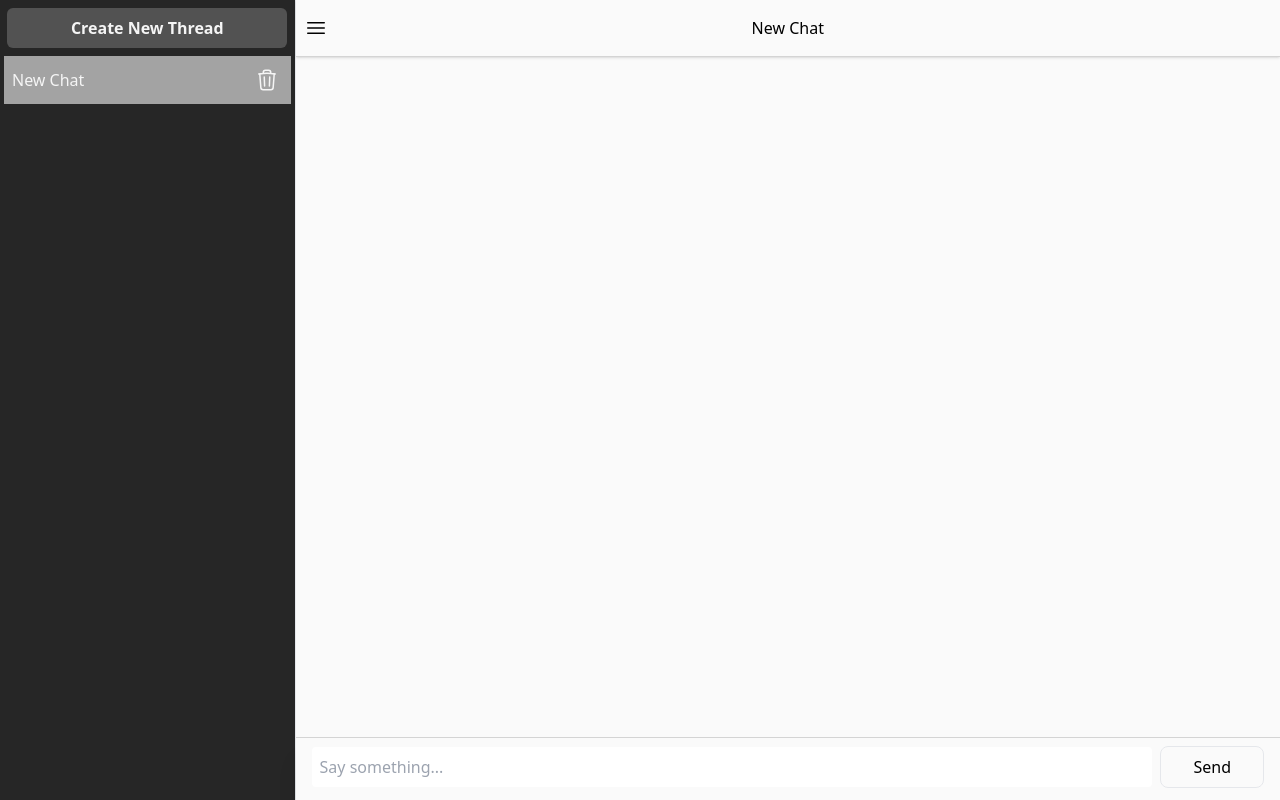
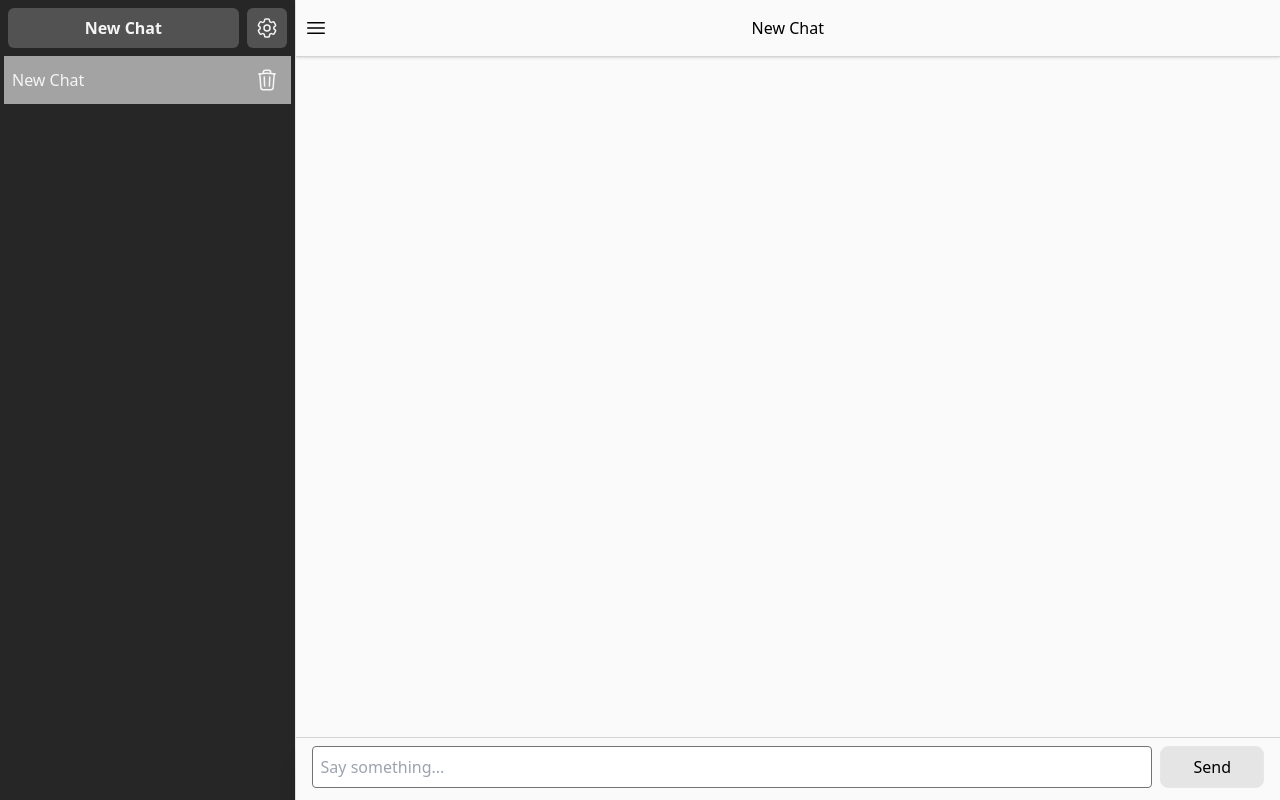
Before and after one commit to jedwards1230/chat, a Next.js app: page / in a window 1280 px wide. Built offline with nearby package versions, Linux system fonts and the light colour scheme.

Commit message:
refactor: chat

```diff
--- a/src/components/Chat.tsx
+++ b/src/components/Chat.tsx
@@ -2,53 +2,21 @@
 
 import ChatBubble from "./ChatBubble";
 import { useChatCtx } from "../providers/ChatProvider";
-import { useConfigDispatch } from "@/providers/ConfigProvider";
-import { Bars } from "./Icons";
+import Header from "./Header";
+import ChatInput from "./ChatInput";
 
 export default function Chat() {
-	const { input, handleSubmit, handleInputChange, activeThread } =
-		useChatCtx();
-
-	const dispatch = useConfigDispatch();
-
-	const handleSidebarToggle = () => {
-		dispatch({ type: "TOGGLE_SIDEBAR" });
-	};
+	const { activeThread } = useChatCtx();
 
 	return (
 		<div className="flex flex-col w-full h-full ">
-			<div className="grid grid-cols-12 px-2 py-4 border-b shadow border-neutral-300 dark:bg-neutral-900/75 dark:border-neutral-500 bg-neutral-50">
-				<div
-					className="col-span-1 cursor-pointer"
-					onClick={handleSidebarToggle}
-				>
-					<Bars />
-				</div>
-				<p className="col-span-10 text-center">{activeThread.title}</p>
-			</div>
+			<Header />
 			<div className="flex-1 p-2 overflow-scroll">
 				{activeThread.messages.map((m) => (
 					<ChatBubble key={m.id} role={m.role} content={m.content} />
 				))}
 			</div>
-			<form
-				onSubmit={handleSubmit}
-				className="flex items-center justify-center w-full gap-2 px-4 pt-2 pb-3 border-t shadow-xl dark:shadow-none border-neutral-300 dark:border-neutral-600 dark:border-0 justify-self-end "
-			>
-				<input
-					placeholder="Say something..."
-					value={input}
-					autoFocus
-					onChange={handleInputChange}
-					className="flex-1 w-full p-2 rounded dark:bg-neutral-600 focus:outline-none"
-				/>
-				<button
-					className="px-8 py-2 border rounded-lg dark:border-neutral-500 hover:bg-neutral-300/75 dark:hover:bg-neutral-700"
-					type="submit"
-				>
-					Send
-				</button>
-			</form>
+			<ChatInput />
 		</div>
 	);
 }
--- a/src/components/ChatHistory.tsx
+++ b/src/components/ChatHistory.tsx
@@ -3,7 +3,7 @@
 import { useChatCtx } from "@/providers/ChatProvider";
 import ChatHistoryEntry from "./ChatHistoryEntry";
 import { useConfig, useConfigDispatch } from "@/providers/ConfigProvider";
-import { XMark } from "./Icons";
+import { Settings, XMark } from "./Icons";
 import { useEffect, useRef } from "react";
 import { isMobile } from "@/app/utils";
 
@@ -41,12 +41,20 @@
 			className="fixed h-full max-w-xs py-2 border-r sm:max-w-sm sm:static dark:border-neutral-500 w-96 text-neutral-100 bg-neutral-800 dark:bg-neutral-700"
 		>
 			<div className="relative flex flex-col items-center justify-start w-full h-full gap-2">
-				<button
-					className="w-[95%] py-2 transition-colors bg-neutral-600 hover:bg-neutral-500 rounded-md font-semibold"
-					onClick={createNewThread}
-				>
-					Create New Thread
-				</button>
+				<div className="flex justify-between w-full px-2 gap-x-2">
+					<button
+						className="flex-1 py-2 font-semibold transition-colors rounded-md bg-neutral-600 hover:bg-neutral-500"
+						onClick={createNewThread}
+					>
+						New Chat
+					</button>
+					<button
+						className="p-2 font-semibold transition-colors rounded-md bg-neutral-600 hover:bg-neutral-500"
+						onClick={createNewThread}
+					>
+						<Settings />
+					</button>
+				</div>
 				<div className="flex flex-col-reverse w-full px-1">
 					{threadList &&
 						threadList.map((m, i) => (
--- /dev/null
+++ b/src/components/ChatInput.tsx
@@ -0,0 +1,28 @@
+"use client";
+
+import { useChatCtx } from "@/providers/ChatProvider";
+
+export default function ChatInput() {
+	const { input, handleSubmit, handleInputChange } = useChatCtx();
+
+	return (
+		<form
+			onSubmit={handleSubmit}
+			className="flex items-center justify-center w-full gap-2 px-4 pt-2 pb-3 border-t shadow-xl dark:shadow-none border-neutral-300 dark:border-neutral-600 dark:border-0 justify-self-end "
+		>
+			<input
+				placeholder="Say something..."
+				value={input}
+				autoFocus
+				onChange={handleInputChange}
+				className="flex-1 w-full p-2 border border-transparent rounded dark:bg-neutral-600 focus:border-neutral-500 focus:outline-none"
+			/>
+			<button
+				className="px-8 py-2 transition-colors border rounded-lg bg-neutral-200 dark:border-neutral-500 hover:bg-neutral-300/75 dark:hover:bg-neutral-700"
+				type="submit"
+			>
+				Send
+			</button>
+		</form>
+	);
+}
--- /dev/null
+++ b/src/components/Header.tsx
@@ -0,0 +1,26 @@
+"use client";
+
+import { useChatCtx } from "@/providers/ChatProvider";
+import { useConfigDispatch } from "@/providers/ConfigProvider";
+import { Bars } from "./Icons";
+
+export default function Header() {
+	const { activeThread } = useChatCtx();
+	const dispatch = useConfigDispatch();
+
+	const handleSidebarToggle = () => {
+		dispatch({ type: "TOGGLE_SIDEBAR" });
+	};
+
+	return (
+		<div className="grid grid-cols-12 px-2 py-4 border-b shadow border-neutral-300 dark:bg-neutral-900/75 dark:border-neutral-500 bg-neutral-50">
+			<div
+				className="col-span-1 cursor-pointer"
+				onClick={handleSidebarToggle}
+			>
+				<Bars />
+			</div>
+			<p className="col-span-10 text-center">{activeThread.title}</p>
+		</div>
+	);
+}
--- /dev/null
+++ b/src/components/Icons/Settings.tsx
@@ -0,0 +1,23 @@
+export default function Settings() {
+	return (
+		<svg
+			xmlns="http://www.w3.org/2000/svg"
+			fill="none"
+			viewBox="0 0 24 24"
+			strokeWidth={1.5}
+			stroke="currentColor"
+			className="w-6 h-6"
+		>
+			<path
+				strokeLinecap="round"
+				strokeLinejoin="round"
+				d="M9.594 3.94c.09-.542.56-.94 1.11-.94h2.593c.55 0 1.02.398 1.11.94l.213 1.281c.063.374.313.686.645.87.074.04.147.083.22.127.324.196.72.257 1.075.124l1.217-.456a1.125 1.125 0 011.37.49l1.296 2.247a1.125 1.125 0 01-.26 1.431l-1.003.827c-.293.24-.438.613-.431.992a6.759 6.759 0 010 .255c-.007.378.138.75.43.99l1.005.828c.424.35.534.954.26 1.43l-1.298 2.247a1.125 1.125 0 01-1.369.491l-1.217-.456c-.355-.133-.75-.072-1.076.124a6.57 6.57 0 01-.22.128c-.331.183-.581.495-.644.869l-.213 1.28c-.09.543-.56.941-1.11.941h-2.594c-.55 0-1.02-.398-1.11-.94l-.213-1.281c-.062-.374-.312-.686-.644-.87a6.52 6.52 0 01-.22-.127c-.325-.196-.72-.257-1.076-.124l-1.217.456a1.125 1.125 0 01-1.369-.49l-1.297-2.247a1.125 1.125 0 01.26-1.431l1.004-.827c.292-.24.437-.613.43-.992a6.932 6.932 0 010-.255c.007-.378-.138-.75-.43-.99l-1.004-.828a1.125 1.125 0 01-.26-1.43l1.297-2.247a1.125 1.125 0 011.37-.491l1.216.456c.356.133.751.072 1.076-.124.072-.044.146-.087.22-.128.332-.183.582-.495.644-.869l.214-1.281z"
+			/>
+			<path
+				strokeLinecap="round"
+				strokeLinejoin="round"
+				d="M15 12a3 3 0 11-6 0 3 3 0 016 0z"
+			/>
+		</svg>
+	);
+}
--- a/src/components/Icons/index.ts
+++ b/src/components/Icons/index.ts
@@ -1,5 +1,6 @@
 import Bars from "./Bars";
+import Settings from "./Settings";
 import Trash from "./Trash";
 import XMark from "./XMark";
 
-export { Bars, Trash, XMark };
+export { Bars, Settings, Trash, XMark };
```
